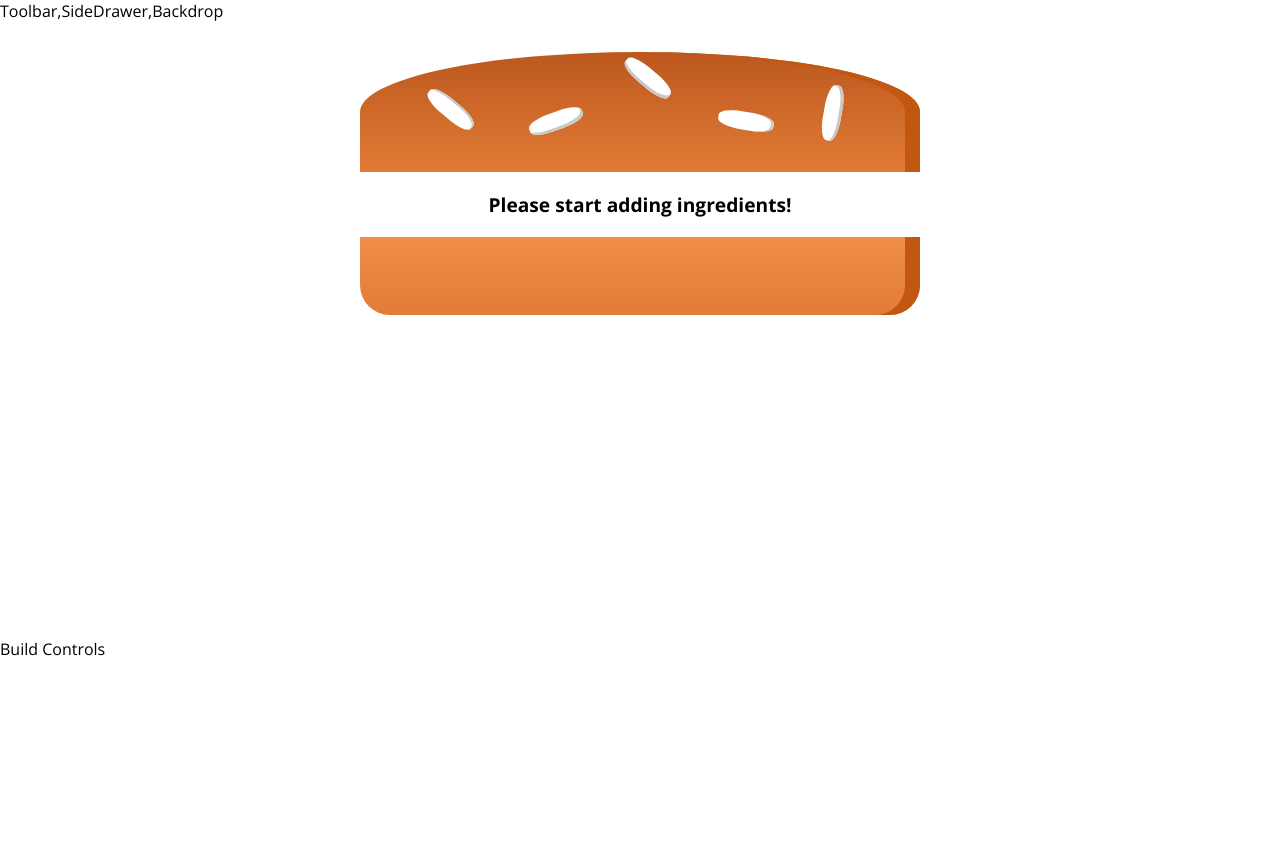
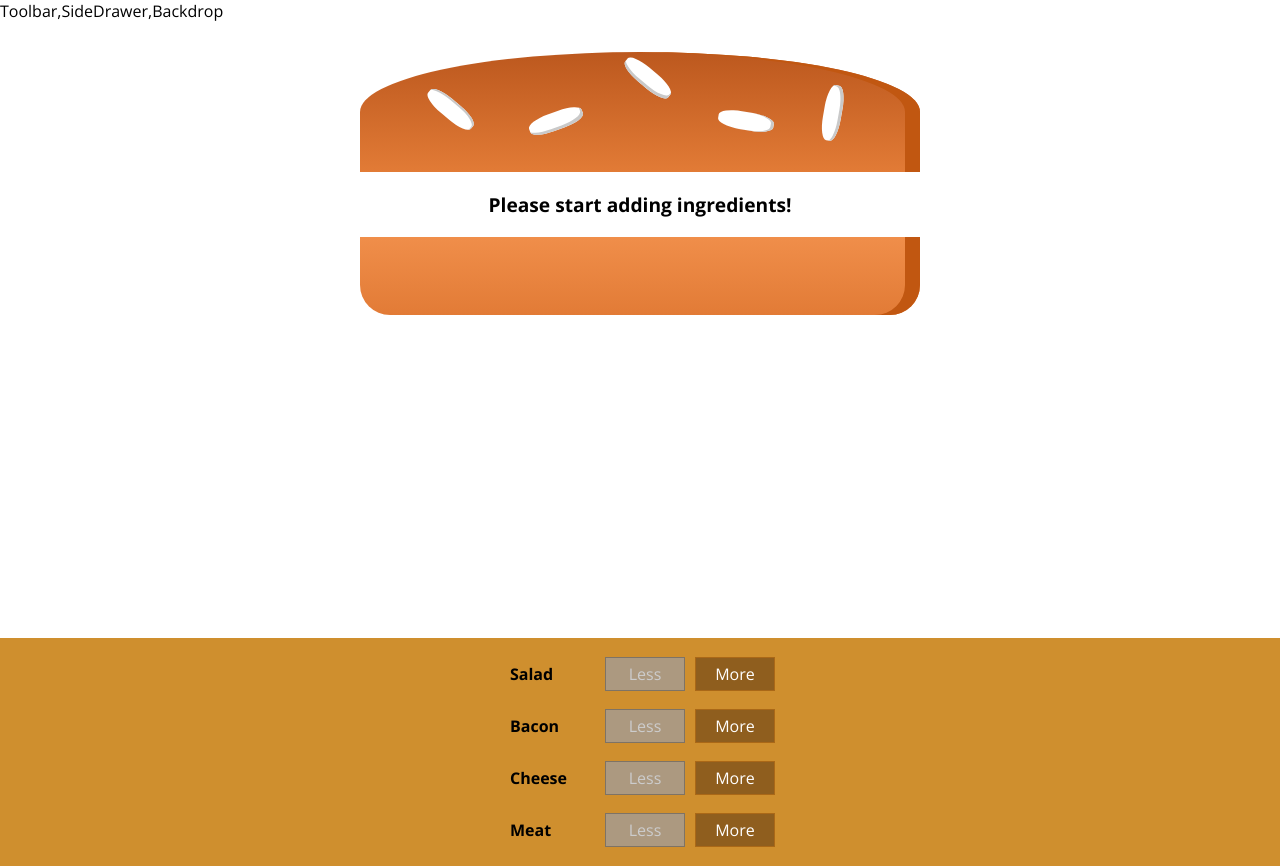
Before and after one commit to tonytrinh3/burger, a React app: page / in a window 1280 px wide. Before the commit the page ends 800 px from the top, so only its background shows below. Built offline with nearby package versions, Linux system fonts and the light colour scheme.

Commit message:
burger controls 9-14
burger controls 9-14

```diff
--- a/src/components/Burger/BuildControls/BuildControl/BuildControl.js
+++ b/src/components/Burger/BuildControls/BuildControl/BuildControl.js
@@ -1,13 +1,23 @@
 import React from 'react';
 
 import classes from './BuildControl.css'
+
+
+
+
+
 
 //function
 const buildControl = (props) => (
     <div className = {classes.BuildControl}>
         <div className = {classes.Label}>{props.label}</div>
-        <button className = {classes.Less}>Less</button>
-        <button className = {classes.More}>More</button>
+        <button className = {classes.Less}
+        onClick = {props.removed}
+        disabled = {props.disabled}>Less</button>
+        <button
+        className = {classes.More}
+        onClick={props.added}
+        >More</button>
     </div>
 
 
--- a/src/components/Burger/BuildControls/BuildControls.js
+++ b/src/components/Burger/BuildControls/BuildControls.js
@@ -1,9 +1,32 @@
 import React from 'react';
-import classes from './BuildControls.css'
+import classes from './BuildControls.css';
+import BuildControl from './BuildControl/BuildControl';
+
+const controls = [
+    {label: 'Salad', type: 'salad'},
+    {label: 'Bacon', type: 'bacon'},
+    {label: 'Cheese', type: 'cheese'},
+    {label: 'Meat', type: 'meat'}
+];
+
+
+
+
 
 //function component
 const buildControls = (props) => (
     <div className = {classes.BuildControls}>
+        {controls.map(ctrl => (
+            <BuildControl
+            key = {ctrl.label}
+            label = {ctrl.label}
+            added = {() => props.ingredientAdded(ctrl.type)}
+            removed = {() => props.ingredientRemoved(ctrl.type)}
+            disabled = {props.disabled[ctrl.type]}
+            />
+
+
+        ))}
     </div>
 
 );
--- a/src/containers/BurgerBuilder/BurgerBuilder.js
+++ b/src/containers/BurgerBuilder/BurgerBuilder.js
@@ -1,6 +1,18 @@
 import React, {Component} from 'react';
 import Aux from '../../hoc/Auxilary';
 import Burger from '../../components/Burger/Burger';
+import BuildControls from '../../components/Burger/BuildControls/BuildControls'
+
+//you want to name const as global const in all caps
+const INGREDIENT_PRICES = {
+    salad: 0.5,
+    cheese: 0.4,
+    meat: 1.3,
+    bacon: 0.7
+
+}
+
+
 //this. bc you are inside a method
 class BurgerBuilder extends Component {
     //constructor(props){
@@ -13,15 +25,61 @@
             bacon: 0,
             cheese: 0,
             meat: 0
+        },
+        totalPrice: 4
+    }
+    //methods
+    // state should be updated in an immutable way, basically don't touch the original state
+    addIngredientHandler = (type) =>{
+        const oldCount = this.state.ingredients[type];
+        const updatedCount = oldCount + 1;
+        const updatedIngredients = {
+            ...this.state.ingredients
+        };
+        updatedIngredients[type] = updatedCount;
+        const priceAddition = INGREDIENT_PRICES[type];
+        const oldPrice = this.state.totalPrice;
+        const newPrice = oldPrice + priceAddition;
+        this.setState({totalPrice: newPrice, ingredients: updatedIngredients});
+
+
+
+    }
+    removeIngredientHandler = (type) => {
+        const oldCount = this.state.ingredients[type];
+        if (oldCount <=0){
+            return;
         }
+        const updatedCount = oldCount - 1;
+        const updatedIngredients = {
+            ...this.state.ingredients
+        };
+        updatedIngredients[type] = updatedCount;
+        const priceDeduction = INGREDIENT_PRICES[type];
+        const oldPrice = this.state.totalPrice;
+        const newPrice = oldPrice - priceDeduction;
+        this.setState({totalPrice: newPrice, ingredients: updatedIngredients});
+
     }
 
 
     render (){
+        const disabledInfo = {
+            ...this.state.ingredients
+        };
+        for (let key in disabledInfo){
+            disabledInfo[key] = disabledInfo[key] <= 0
+        }
+        //{salad: true, meat: false, ...}
+
         return (
             <Aux>
                 <Burger ingredients = {this.state.ingredients}/>
-                <div>Build Controls</div>
+                <BuildControls
+                    ingredientAdded = {this.addIngredientHandler}
+                    ingredientRemoved = {this.removeIngredientHandler}
+                    disabled = {disabledInfo}
+                    />
             </Aux>
         );
     }
```
